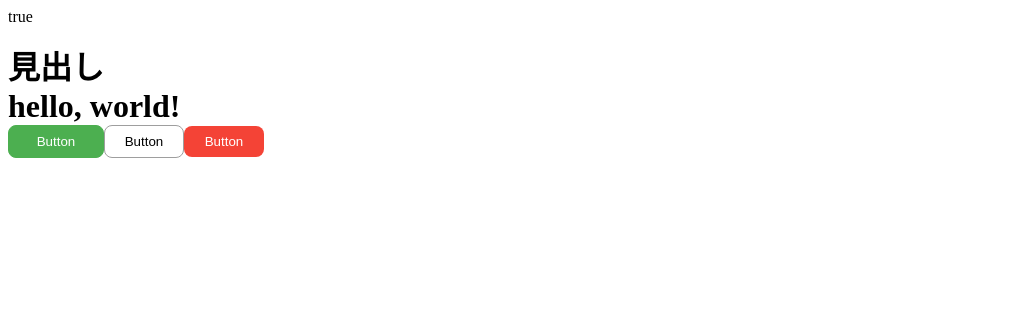
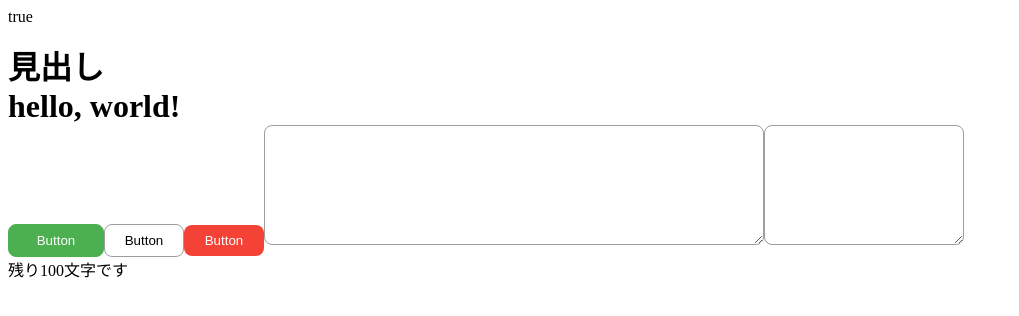
Before and after one commit to otsuboDesi/TypeScript-basic-practice, a React app in the folder chap05/: page / in a window 1280 px wide. Shown: the top 316 px of the page, without its empty margins (0-1019 px from the left). Built offline with nearby package versions, Linux system fonts and the light colour scheme.

Commit message:
Textareaコンポーネントの作成

```diff
--- a/chap05/src/App.tsx
+++ b/chap05/src/App.tsx
@@ -1,6 +1,7 @@
 import { Text } from "./libs/Text";
 import { Heading } from "./libs/Heading";
 import { Button } from "./libs/Button";
+import { Textarea } from "./libs/Textarea";
 
 export const App = () => {
   return (
@@ -26,6 +27,8 @@
         title="Button"
         type="error"
       />
+      <Textarea width={500} />
+      <Textarea width={200} maxLength={100} />
     </>
   );
 };
--- /dev/null
+++ b/chap05/src/libs/Textarea.tsx
@@ -0,0 +1,58 @@
+import { VFC, useState, ChangeEvent } from "react";
+import styled, { css } from "styled-components";
+import { fontSize, space, radius, color } from "./constants";
+
+type Props = {
+  width?: number;
+  maxLength?: number;
+};
+
+export const Textarea: VFC<Props> = ({ maxLength, width = 300 }) => {
+  const [count, setCount] = useState<number>(0);
+  const handleChange = (event: ChangeEvent<HTMLTextAreaElement>) => {
+    setCount(event.currentTarget.value.length);
+  };
+  const isError = (): boolean => {
+    if (maxLength !== undefined && maxLength - count < 0) return true;
+    return false;
+  };
+
+  return (
+    <>
+      <Wrapper
+        onChange={handleChange}
+        width={width}
+        className={isError() ? "error" : ""}
+      />
+      {maxLength !== undefined && (
+        <Count className={isError() ? "error" : ""}>
+          残り{Math.max(maxLength - count, 0)}文字です
+        </Count>
+      )}
+    </>
+  );
+};
+
+const Wrapper = styled.textarea<{ width: number }>`
+  height: 120px;
+  padding: ${space.m};
+  border-radius: ${radius.m};
+  border: solid 1px ${color.gray};
+  font-size: ${fontSize.m};
+
+  ${(props) =>
+    css`
+      width: ${props.width}px;
+    `}
+  &.error {
+    border: solid 1px ${color.red};
+  }
+`;
+
+const Count = styled.p`
+  margin: 0;
+  font-size: ${fontSize.m};
+  &.error {
+    color: ${color.red};
+  }
+`;
```
